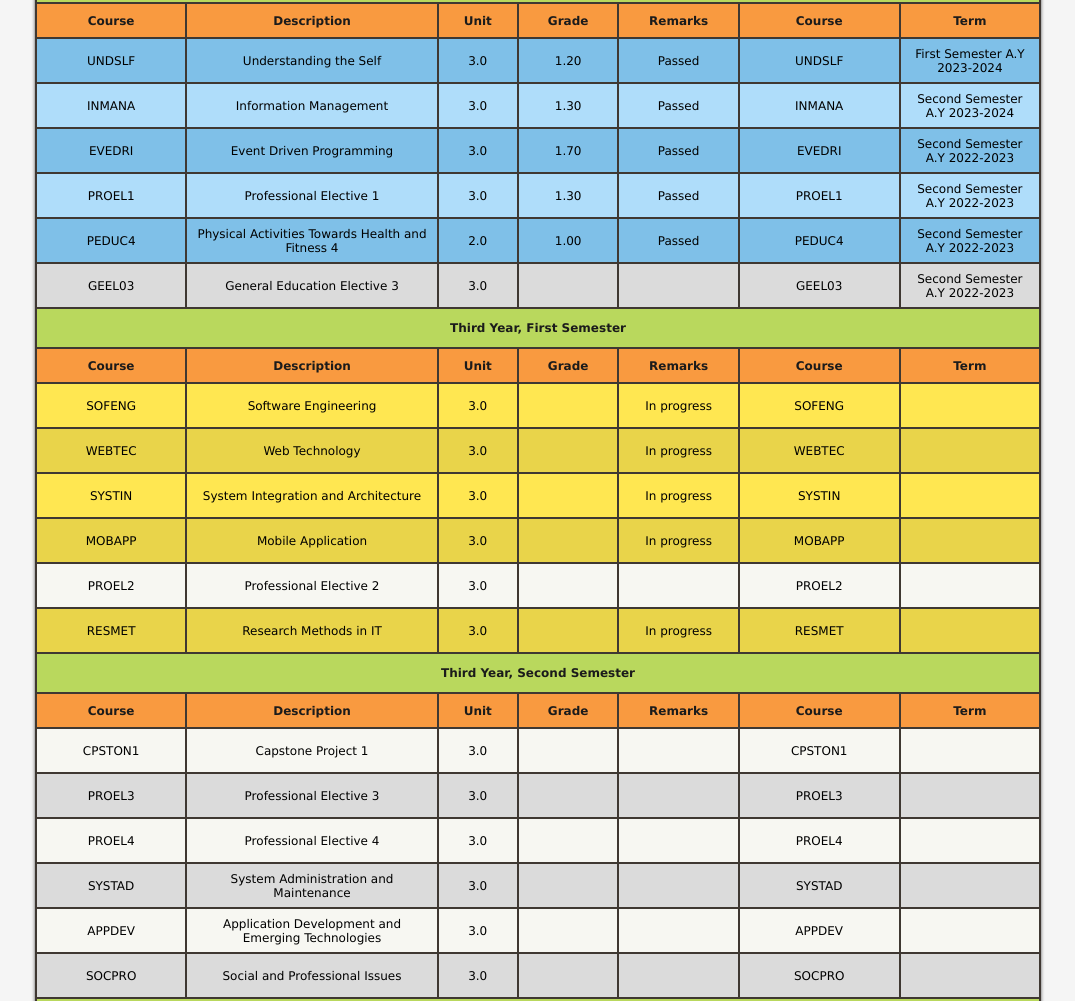
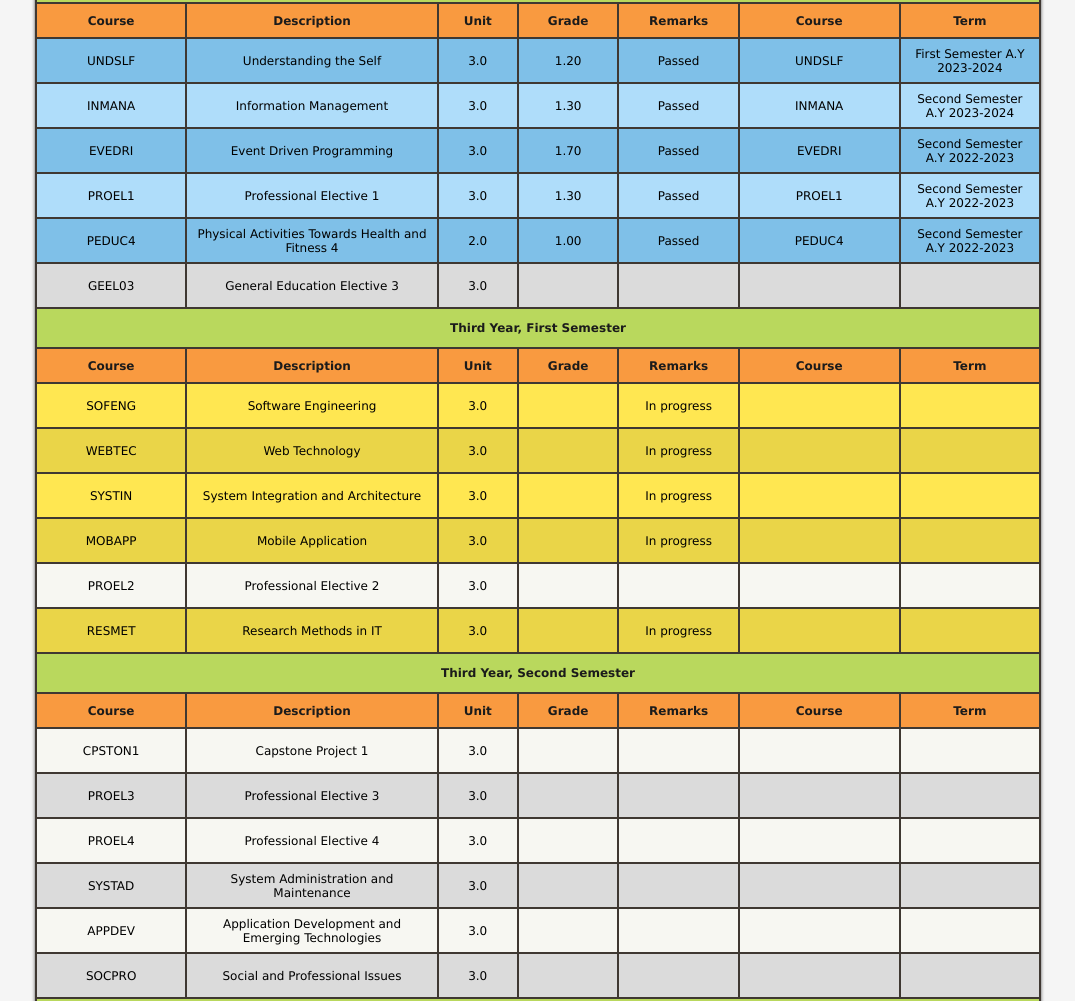
Before and after one commit to CyrillJosh/Activity-6-Table-with-JS-ODATO, a plain HTML site: page index.html in a window 1280 px wide. Shown: the part 1499-2500 px from the top of the page, without its empty margins (102-1177 px from the left). Drawn offline with nearby package versions, Linux system fonts and the light colour scheme.

Commit message:
Add files via upload

```diff
--- a/curriculum.json
+++ b/curriculum.json
@@ -227,7 +227,7 @@
         "Unit": "3.0",
         "Grade": "",
         "Remarks" : "",
-        "Term": "Second Semester A.Y 2022-2023"
+        "Term": ""
         }
     ],
 
--- a/script.js
+++ b/script.js
@@ -51,6 +51,7 @@ $(document).ready(function() {
                 //Initialize data
                 let subject = subjects[i];
                 let course = subject["Course"];
+                let course2 = subject["Course"];
                 let desc = subject["Description"];
                 let unit = subject["Unit"];
                 let grade = subject["Grade"];
@@ -65,9 +66,11 @@ $(document).ready(function() {
                         break;
                     case "":
                         cssclass = "table-body-not-taken"
+                        course2 = "";
                         break;
                     case "In progress":
                         cssclass = "table-body-in-progress"
+                        course2 = "";
                         break;
                 }
 
@@ -79,7 +82,7 @@ $(document).ready(function() {
                     <td>${unit}</td>
                     <td>${grade}</td>
                     <td>${remarks}</td>
-                    <td>${course}</td>
+                    <td>${course2}</td>
                     <td>${term}</td>
                     </tr>`
                 )
--- a/style.css
+++ b/style.css
@@ -73,7 +73,7 @@ tr:last-of-type td:last-of-type {
 
 /* Stiped Color */
 .table-body-in-progress:nth-child(even) {
-    background-color: #e9d44a;
+    background-color: #ead548;
 }
 
 /* Courses not taken */
```
